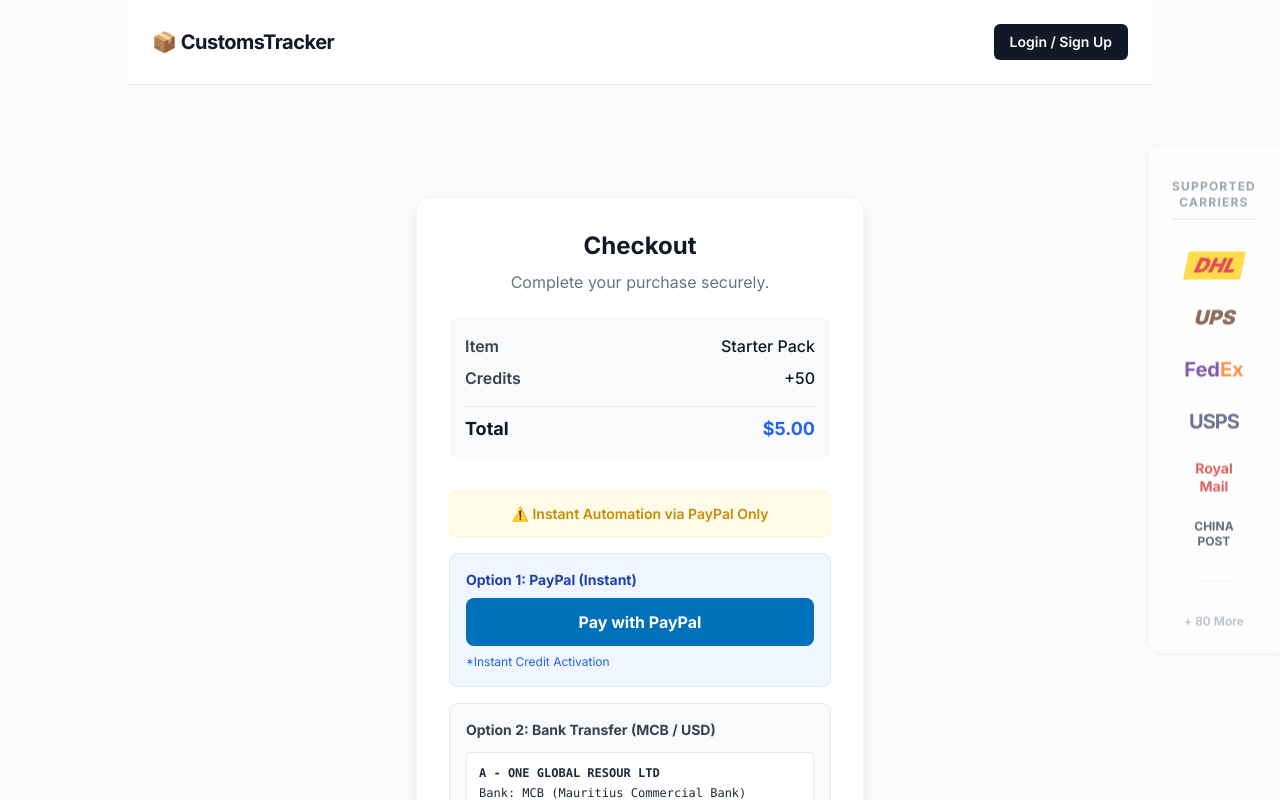
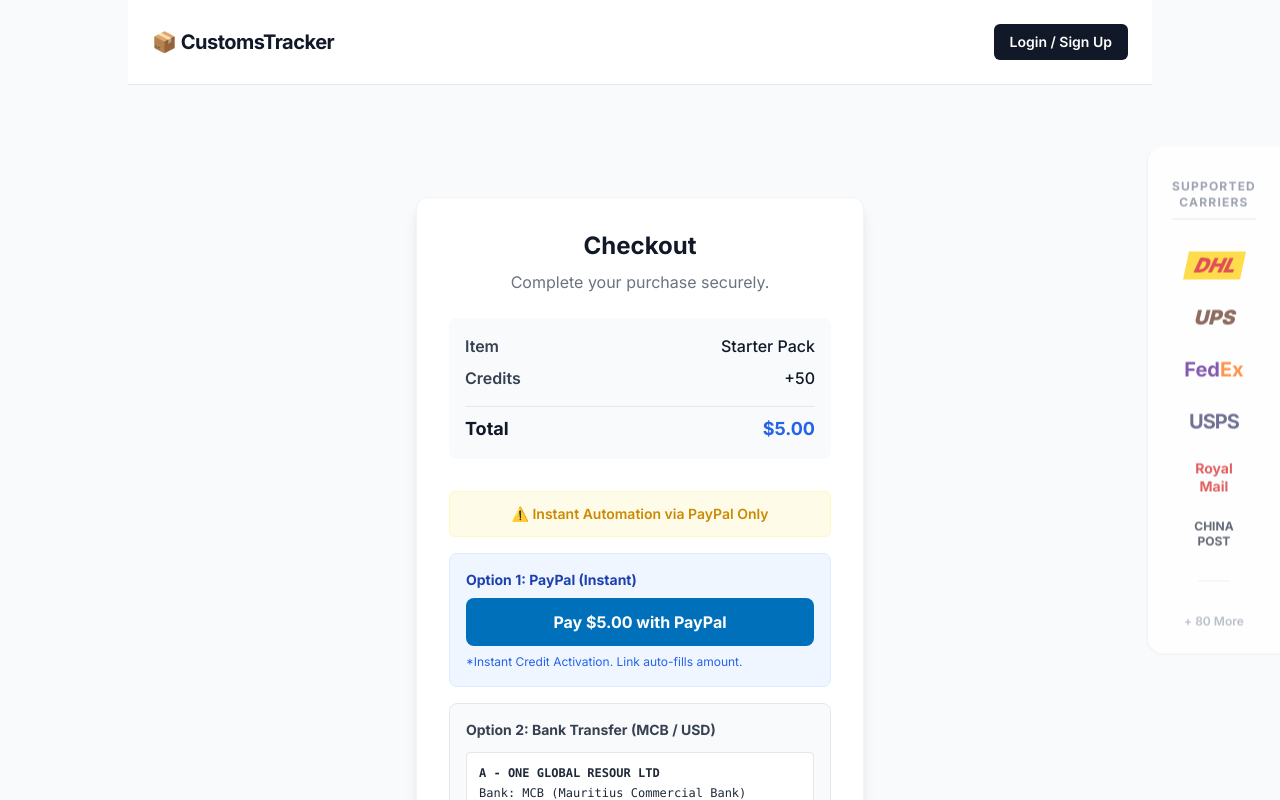
Before and after one commit to Omran1983/Jupiter-Startup, a Next.js app in the folder apps/customs_tracker/: page /checkout in a window 1280 px wide. Shown: the top 800 px of the page. Built offline with nearby package versions, Linux system fonts and the light colour scheme; no server answers.

Commit message:
feat(payment): link real paypal handle with dynamic pricing

```diff
--- a/apps/customs_tracker/src/app/checkout/page.tsx
+++ b/apps/customs_tracker/src/app/checkout/page.tsx
@@ -48,15 +48,15 @@
                 <div className="p-4 border border-blue-100 bg-blue-50 rounded-lg">
                     <p className="text-sm font-bold text-blue-800 mb-2 text-left">Option 1: PayPal (Instant)</p>
                     <a
-                        href="https://paypal.me/UseYourManualHandleHere"
+                        href={`https://paypal.me/omranahmad/${pack?.price?.replace('$', '') || '5'}USD`}
                         target="_blank"
                         rel="noopener noreferrer"
                         className="block w-full bg-[#0070BA] text-white font-bold py-3 rounded-lg hover:bg-[#005ea6] transition-colors"
                     >
-                        Pay with PayPal
+                        Pay {pack?.price} with PayPal
                     </a>
                     <p className="text-xs text-blue-600 mt-2 text-left">
-                        *Instant Credit Activation
+                        *Instant Credit Activation. Link auto-fills amount.
                     </p>
                 </div>
 
```
